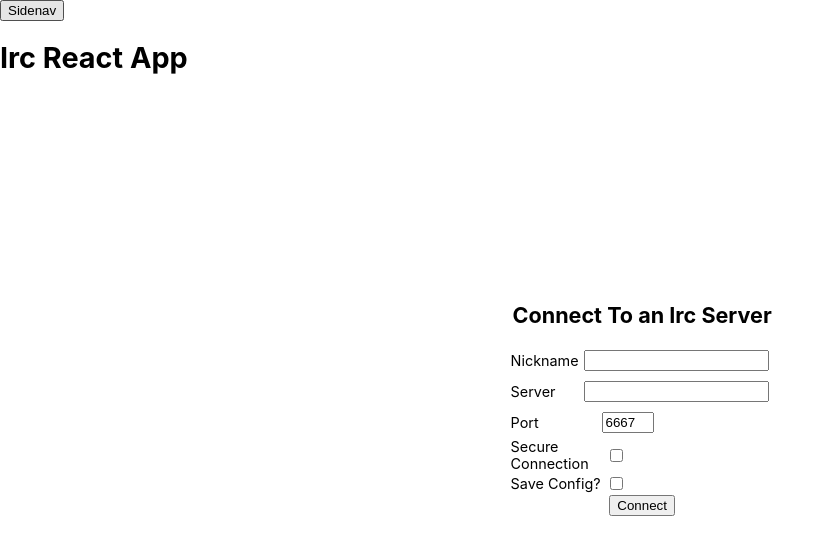
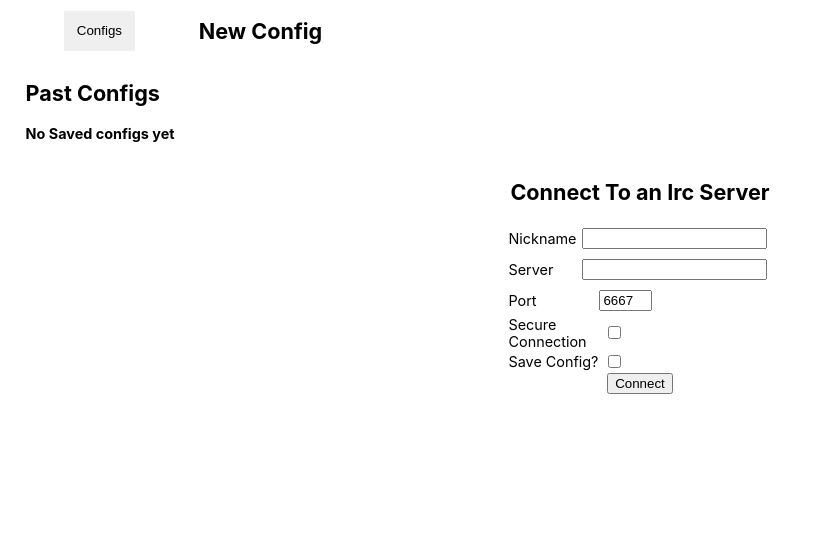
Before and after one commit to ModestoT/React-IRC, a React (Create React App) app in the folder frontend/: page / in a window 1280 px wide. Shown: the top 554 px of the page, without its empty margins (0-835 px from the left). Built offline with nearby package versions, Linux system fonts and the light colour scheme.

Commit message:
Updated CSS to be mobile first design

```diff
--- a/frontend/src/App.js
+++ b/frontend/src/App.js
@@ -9,6 +9,7 @@ import HeaderAndSideMenuView from "./views/HeaderAndSideMenuView.js";
 const AppWrapper = styled.div`
 	font-size: 0.9rem;
 	display: flex;
+	flex-direction: column;
 	height: 100vh;
 `;
 
--- a/frontend/src/components/PastConfigsList.js
+++ b/frontend/src/components/PastConfigsList.js
@@ -10,11 +10,11 @@ const PastConfigsListWrapper = styled.div`
 `;
 
 const PastConfigsList = ({ connectToIrc, currentServer, pastConfigs, deleteConfig }) => {
-	if (pastConfigs.length > 0) {
-		return (
-			<PastConfigsListWrapper>
-				<h2>Past Configs</h2>
-				{pastConfigs.map(config => (
+	return (
+		<PastConfigsListWrapper>
+			<h2>Past Configs</h2>
+			{pastConfigs.length > 0 ? (
+				pastConfigs.map(config => (
 					<PastConfig
 						key={config.id}
 						config={config}
@@ -22,12 +22,12 @@ const PastConfigsList = ({ connectToIrc, currentServer, pastConfigs, deleteConfi
 						currentServer={currentServer}
 						deleteConfig={deleteConfig}
 					/>
-				))}
-			</PastConfigsListWrapper>
-		);
-	} else {
-		return null;
-	}
+				))
+			) : (
+				<h4>No Saved configs yet</h4>
+			)}
+		</PastConfigsListWrapper>
+	);
 };
 
 export default PastConfigsList;
--- a/frontend/src/views/HeaderAndSideMenuView.js
+++ b/frontend/src/views/HeaderAndSideMenuView.js
@@ -3,8 +3,20 @@ import styled from "styled-components";
 
 import PastConfigsList from "../components/PastConfigsList.js";
 
+const AppHeader = styled.header`
+	width: 100%;
+	display: flex;
+	align-items: center;
+`;
+
 const MobileSideMenu = styled.div`
 	display: ${props => (props.sideMenuOpen ? "block" : "none")};
+`;
+
+const SideMenuDisplayBtn = styled.button`
+	border: none;
+	padding: 1%;
+	margin: 0 5%;
 `;
 
 const DesktopSideMenu = styled.div``;
@@ -24,10 +36,12 @@ const HeaderAndSideMenuView = ({ connectToIrc, currentServer, pastConfigs, delet
 
 	return (
 		<>
-			<header>
-				<button onClick={() => setSideMenuOpen(!sideMenuOpen)}>Sidenav</button>
-				<h1>Irc React App</h1>
-			</header>
+			<AppHeader>
+				<SideMenuDisplayBtn onClick={() => setSideMenuOpen(!sideMenuOpen)}>
+					Configs
+				</SideMenuDisplayBtn>
+				<h2>New Config</h2>
+			</AppHeader>
 			<MobileSideMenu sideMenuOpen={sideMenuOpen}>
 				<PastConfigsList
 					connectToIrc={connectToIrc}
--- a/frontend/src/views/IrcLoginView.js
+++ b/frontend/src/views/IrcLoginView.js
@@ -8,7 +8,6 @@ const IrcLoginFormWrapper = styled.div`
 	display: flex;
 	align-items: center;
 	justify-content: center;
-	width: 71%;
 `;
 
 const IrcLoginForm = styled.form`
```
